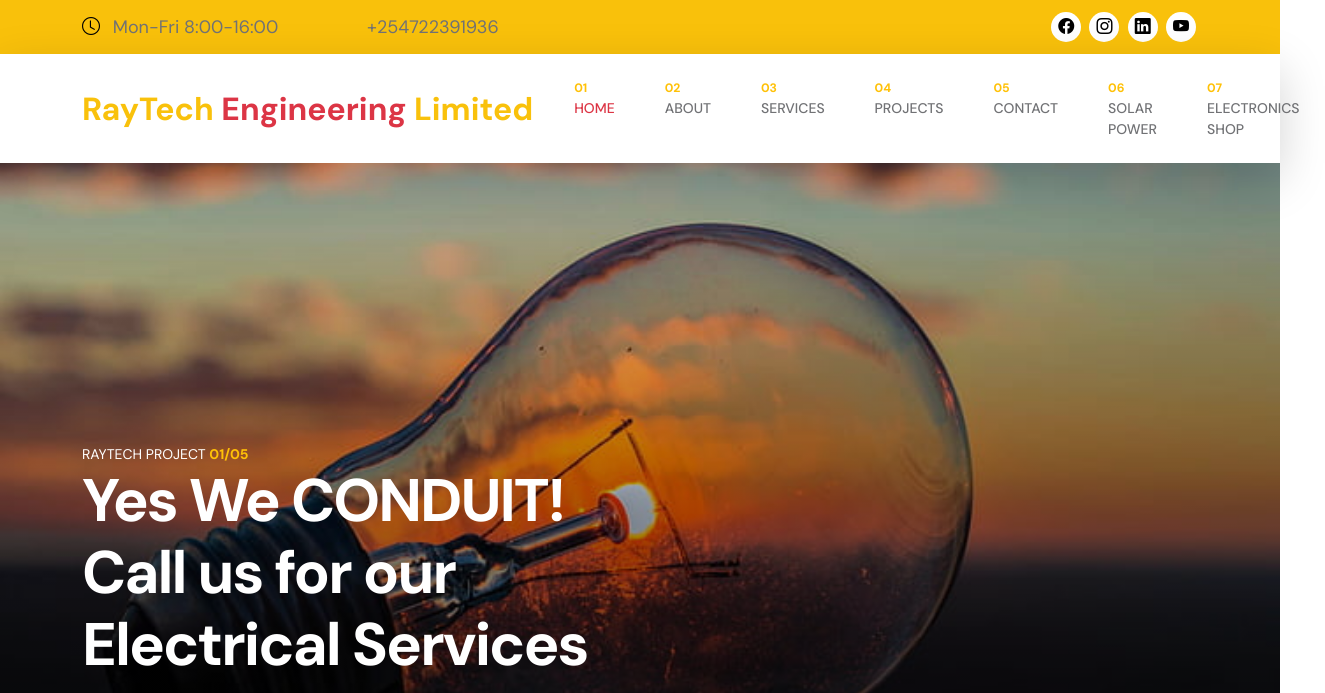
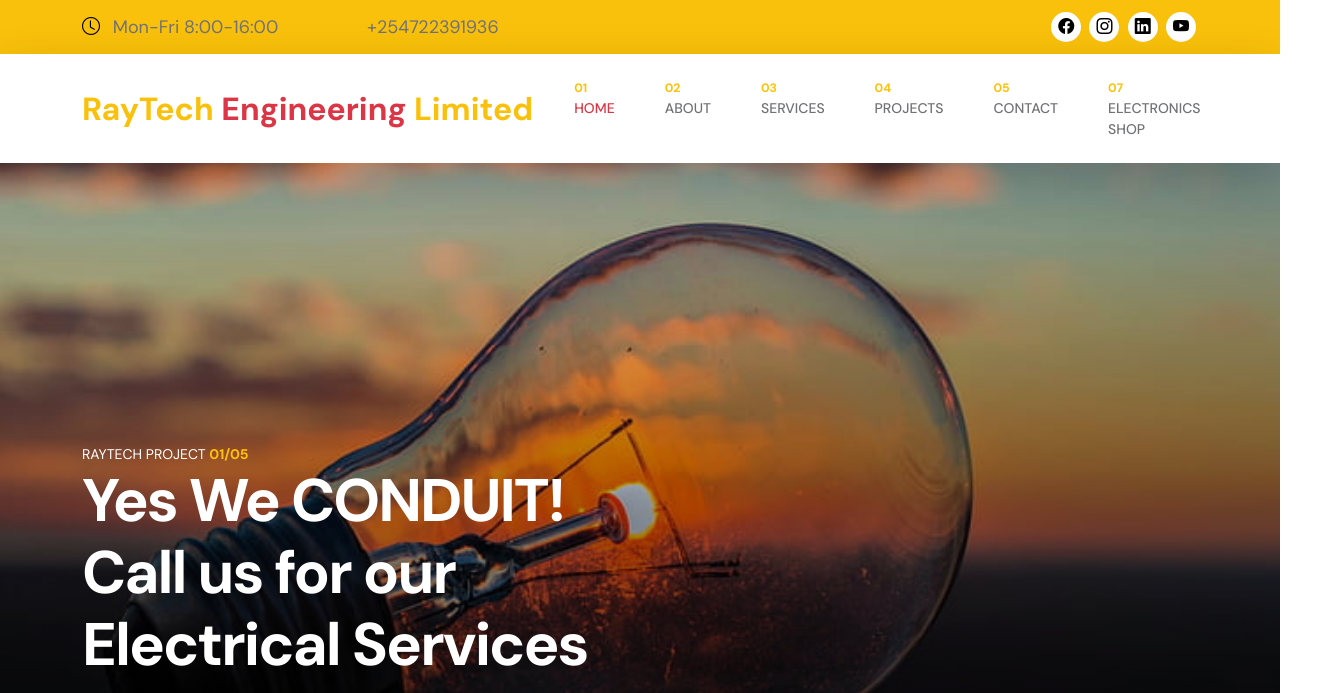
Before and after one commit to RayTechEngineeringLimited/.io, a plain HTML site: page index.html in a window 1280 px wide. Shown: the top 693 px of the page, 1325 px wide, since content can reach past the window. Drawn offline with Linux system fonts and the light colour scheme.

Commit message:
Update index.html

```diff
--- a/index.html
+++ b/index.html
@@ -105,8 +105,8 @@
                         <li class="nav-item">
                             <a class="nav-link click-scroll" href="#section_5"><small class="small-title"><strong class="text-warning">05</strong></small> Contact</a>
                         </li>
-                        <li class="nav-item">
-                            <a class="nav-link open new tab"  href="solarpower.html"><small class="small-title"><strong class="text-warning">06  </strong></small> Solar Power</a>
+
+
                         </li>
                         <li class="nav-item">
                             <a class="nav-link open new tab"  href="https://vepaar.store/RayTech-electronics-shop"><small class="small-title"><strong class="text-warning">07 </strong></small> electronics Shop</a>
```
